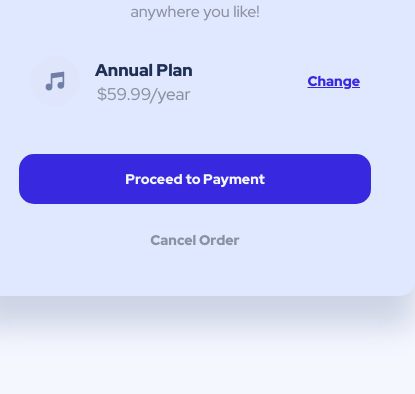
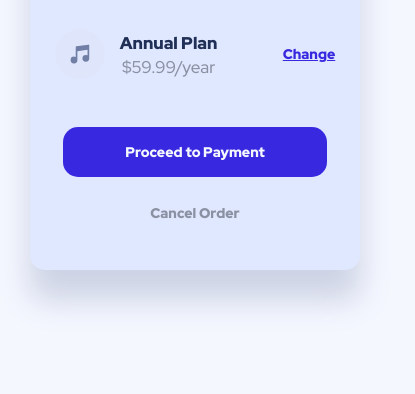
Before and after one commit to napalm-git/order-summary-component, a website: page index.html in a window 390 px wide. Shown: the part 450-844 px from the top of the page, 415 px wide, since content can reach past the window. Drawn offline with nearby package versions, Linux system fonts and the light colour scheme.

Commit message:
create media queries for mobile

```diff
--- a/sass/main.scss
+++ b/sass/main.scss
@@ -119,3 +119,17 @@ body {
     }
   }
 }
+
+@media (max-width: 440px) {
+  body {
+    background-image: url("../images/pattern-background-mobile.svg");
+  }
+
+  .wrapper {
+    width: 330px;
+
+    & .payment {
+      width: 85%;
+    }
+  }
+}
```
Also changed, not shown: sass/main.css, 1 other file.
